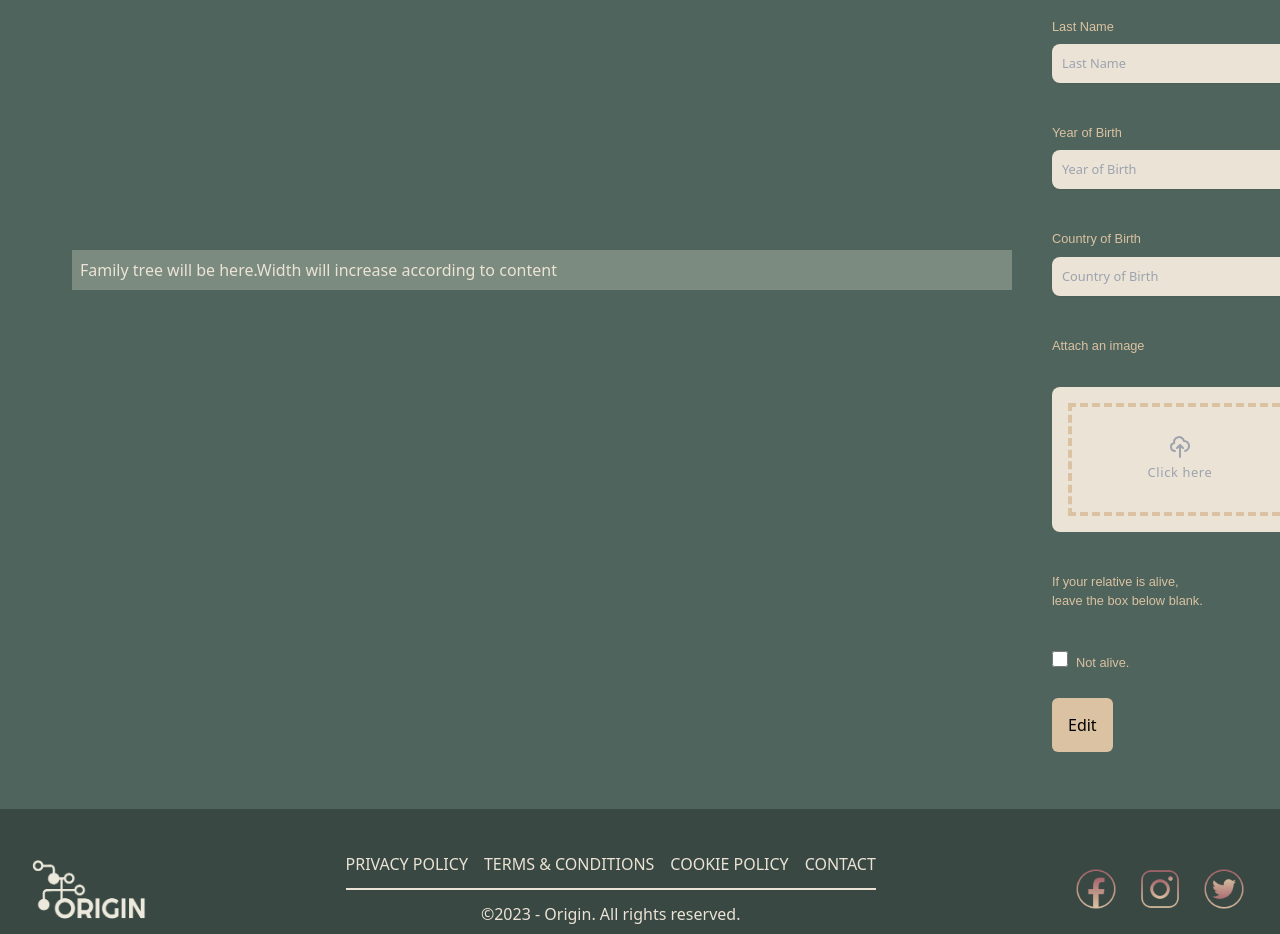
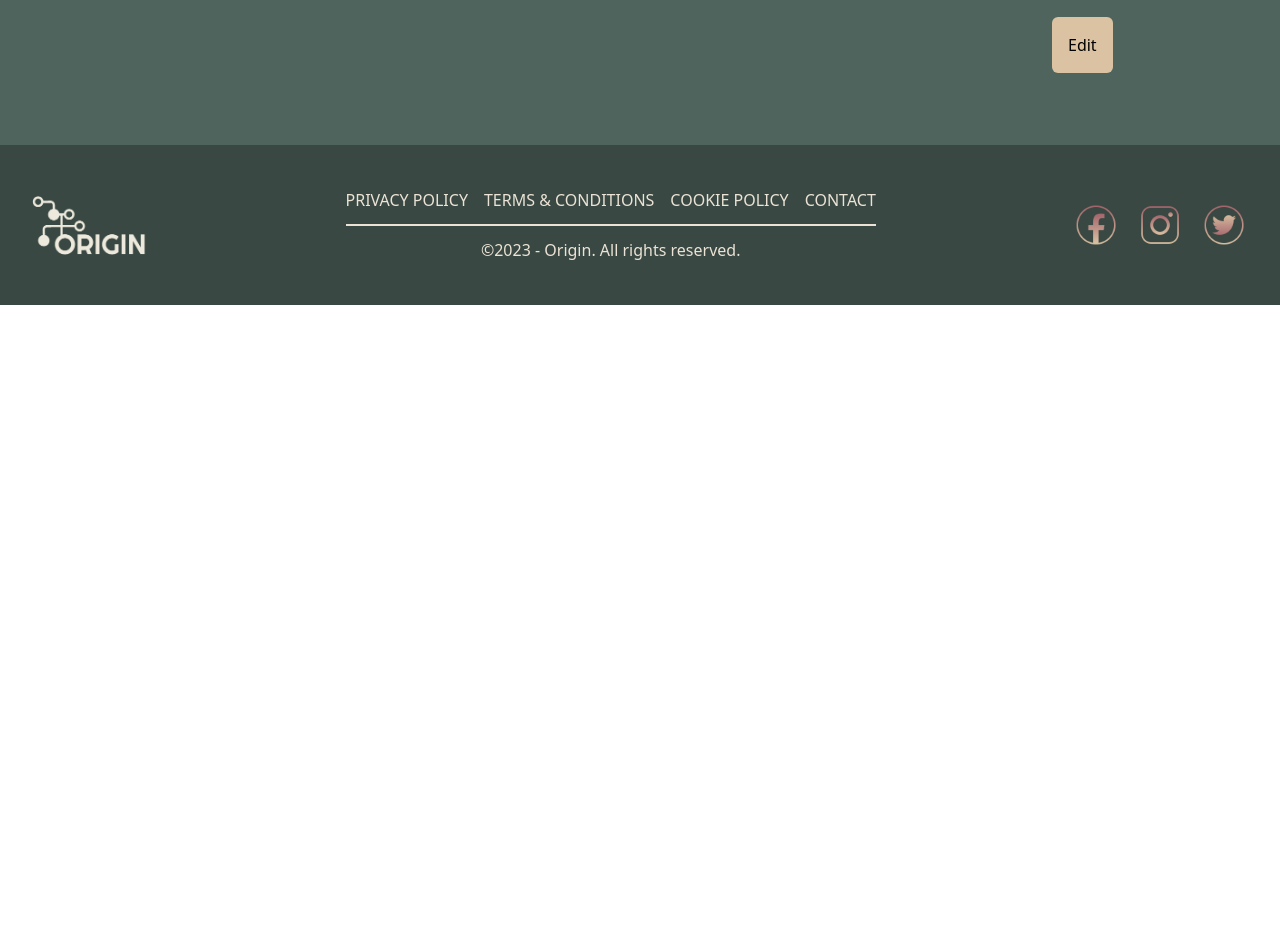
Before and after one commit to egidehirwa/origin, a React (Create React App) app in the folder frontend/: page /tree in a window 1280 px wide. Shown: the part 700-1634 px from the top of the page. After the commit the page ends 1005 px from the top, so only its background shows below. Built offline with nearby package versions, Linux system fonts and the light colour scheme.

Commit message:
for changed to forHTML class changed to className axious added cors added added test_server.js for testing express added

```diff
--- a/frontend/src/App.jsx
+++ b/frontend/src/App.jsx
@@ -1,9 +1,4 @@
-import {
-    createBrowserRouter,
-    Route,
-    createRoutesFromElements,
-    RouterProvider
-} from "react-router-dom"
+import { createBrowserRouter, Route, createRoutesFromElements, RouterProvider } from "react-router-dom";
 import RootLayout from "./layouts/rootLayout";
 
 import HomePage from "./pages/home";
@@ -14,7 +9,9 @@ import TreePage from "./pages/tree";
 import EventsPage from "./pages/events";
 import ShopPage from "./pages/shop";
 import LegalPolicyPage from "./pages/legalPolicy";
+import axios from "axios";
 
+axios.defaults.baseURL = "http://localhost:4000"; //database /herouku paste here
 
 const router = createBrowserRouter(
     createRoutesFromElements(
@@ -29,12 +26,10 @@ const router = createBrowserRouter(
             <Route path="/legalPolicy" element={<LegalPolicyPage />} />
         </Route>
     )
-)
+);
 
 function App() {
-    return (
-        <RouterProvider router={router} />
-    )
+    return <RouterProvider router={router} />;
 }
 
 export default App;
--- a/frontend/src/components/treeForm.jsx
+++ b/frontend/src/components/treeForm.jsx
@@ -1,15 +1,24 @@
 import { useState } from "react";
+import axios from "axios";
 
 const TreeForm = () => {
-    const [checked, setChecked] = useState(false);
-    const checkMe = () => {
-        setChecked(!checked);
+    // const [checked, setChecked] = useState(false);
+    // const checkMe = () => {
+    //     setChecked(!checked);
+    // };
+
+    const [name, setName] = useState("");
+    const [lastName, setLastName] = useState("");
+    const submitInfo = (ev) => {
+        ev.preventDefault();
+        axios.post("/tree", { name, lastName });
+        // axios.get("/test");
     };
 
     return (
-        <form action="#" className="space-y-10">
-            <div>
-                <label for="info" className="block mb-2 text-sm font-secondaryFont text-creemish ">
+        <form className="space-y-10" onSubmit={submitInfo}>
+            {/* <div>
+                <label htmlFor="info" className="block mb-2 text-sm font-secondaryFont text-creemish ">
                     Relatives Type{" "}
                 </label>
                 <input
@@ -19,33 +28,37 @@ const TreeForm = () => {
                     placeholder="Father, Mother, Sister etc..."
                     required
                 />
-            </div>
+            </div> */}
             <div>
-                <label for="info" className="block mb-2 text-sm font-secondaryFont text-creemish ">
+                <label htmlFor="info" className="block mb-2 text-sm font-secondaryFont text-creemish ">
                     First Name
                 </label>
                 <input
                     type="info"
                     id="info"
+                    value={name}
+                    onChange={(ev) => setName(ev.target.value)}
                     className="shadow-sm text-gray-900 text-sm rounded-lg block w-64 p-2.5 bg-lightcream "
                     placeholder="First Name"
                     required
                 />
             </div>
             <div>
-                <label for="info" className="block mb-2 text-sm font-secondaryFont text-creemish  ">
+                <label htmlFor="info" className="block mb-2 text-sm font-secondaryFont text-creemish  ">
                     Last Name
                 </label>
                 <input
                     type="info"
                     id="info"
+                    value={lastName}
+                    onChange={(ev) => setLastName(ev.target.value)}
                     className="shadow-sm text-gray-900 text-sm rounded-lg block w-64 p-2.5 bg-lightcream "
                     placeholder="Last Name"
                     required
                 />
             </div>
-            <div>
-                <label for="info" className="block mb-2 text-sm font-secondaryFont text-creemish  ">
+            {/* <div>
+                <label htmlFor="info" className="block mb-2 text-sm font-secondaryFont text-creemish  ">
                     Year of Birth
                 </label>
                 <input
@@ -55,9 +68,9 @@ const TreeForm = () => {
                     placeholder="Year of Birth"
                     required
                 />
-            </div>
-            <div>
-                <label for="info" className="block mb-2 text-sm font-secondaryFont text-creemish ">
+            </div> */}
+            {/* <div>
+                <label htmlFor="info" className="block mb-2 text-sm font-secondaryFont text-creemish ">
                     Country of Birth
                 </label>
                 <input
@@ -67,55 +80,54 @@ const TreeForm = () => {
                     placeholder="Country of Birth"
                     required
                 />
-            </div>
-            <div>
-                <label for="image" className="block mb-2 text-sm font-secondaryFont text-creemish  ">
+            </div> */}
+            {/* <div>
+                <label htmlFor="image" className="block mb-2 text-sm font-secondaryFont text-creemish  ">
                     Attach an image
                 </label>
 
-                <div class="">
-                    <div class="mt-8 flex ">
-                        <div class="max-w-2xl rounded-lg bg-lightcream">
-                            <div class="m-4">
-                                <div class="flex w-56 items-center ">
-                                    <label class="flex w-full flex-col border-4 border-dashed border-creemish ">
-                                        <div class="flex flex-col items-center pt-7">
+                <div className="mt-8 flex ">
+                    <div className="max-w-2xl rounded-lg bg-lightcream">
+                        <div className="m-4">
+                            <div className="flex w-56 items-center ">
+                                <label className="flex w-full flex-col border-4 border-dashed border-creemish ">
+                                    <div className="flex flex-col items-center pt-7">
                                         <svg
                                             xmlns="http://www.w3.org/2000/svg"
-                                                class="h-6 w-6 text-gray-400 group-hover:text-gray-600"
+                                            className="h-6 w-6 text-gray-400 group-hover:text-gray-600"
                                             fill="none"
                                             viewBox="0 0 24 24"
                                             stroke="currentColor"
                                         >
                                             <path
-                                                    stroke-linecap="round"
-                                                    stroke-linejoin="round"
-                                                    stroke-width="2"
+                                                strokeLinecap="round"
+                                                strokeLinejoin="round"
+                                                strokeWidth="2"
                                                 d="M7 16a4 4 0 01-.88-7.903A5 5 0 1115.9 6L16 6a5 5 0 011 9.9M15 13l-3-3m0 0l-3 3m3-3v12"
                                             />
                                         </svg>
-                                            <p class="pt-1 text-sm tracking-wider text-gray-400 group-hover:text-gray-600">Click here</p>
+                                        <p className="pt-1 text-sm tracking-wider text-gray-400 group-hover:text-gray-600">Click here</p>
                                     </div>
-                                        <input type="file" class="opacity-0" />
+                                    <input type="file" className="opacity-0" />
                                 </label>
                             </div>
                         </div>
                     </div>
                 </div>
-                </div>
-            </div>
-            <label for="info" className="block mb-2 text-sm font-secondaryFont text-creemish" data-headlessui-state="open">
+            </div> */}
+
+            {/* <label htmlFor="info" className="block mb-2 text-sm font-secondaryFont text-creemish" data-headlessui-state="open">
                 If your relative is alive, leave the box below blank.{" "}
-            </label>
+            </label> */}
 
-            <input
+            {/* <input
                 id="link-checkbox"
                 type="checkbox"
                 onChange={checkMe}
                 value=""
                 className="w-4 h-4 text-greenish  border-gray-300 rounded accent-white checked focus:ring-creemish "
             />
-            <label for="info" className=" p-2 mb-2 text-sm font-secondaryFont text-creemish " data-headlessui-state="open">
+            <label htmlFor="info" className=" p-2 mb-2 text-sm font-secondaryFont text-creemish " data-headlessui-state="open">
                 Not alive.
             </label>
             <div style={{ display: checked ? "block" : "none" }}>
@@ -124,15 +136,10 @@ const TreeForm = () => {
                     id="info"
                     className="shadow-sm text-gray-900 text-sm rounded-lg block w-64 p-2.5 bg-lightcream "
                     placeholder="Year of Death"
-                    required
                 />
-            </div>
+            </div> */}
 
-            <div className="relative mt-10">
-                <a href="https://www.google.be/" className="btn rounded-md px-4 py-4  bg-creemish text-black hover:bg-darkgreen">
-                    Edit
-                </a>
-            </div>
+            <button className="relative mt-10 btn rounded-md px-4 py-4  bg-creemish text-black hover:bg-darkgreen">Edit</button>
         </form>
     );
 };
--- /dev/null
+++ b/frontend/src/test_server.js
@@ -0,0 +1,22 @@
+const express = require("express");
+const cors = require("cors");
+const app = express();
+
+app.use(express.json());
+app.use(
+    cors({
+        credentials: true,
+        origin: "http://127.0.0.1:3000", //client tarafi
+    })
+);
+
+app.get("/test", (req, res) => {
+    res.json("test ok");
+});
+
+app.post("/tree", (req, res) => {
+    const { name, lastName } = req.body;
+    res.json({ name, lastName });
+});
+//burada calisyor
+app.listen(4000);
```
Also changed, not shown: frontend/src/pages/contact.jsx (+20 -20 lines), frontend/src/pages/legalPolicy.jsx (+8 -8 lines). Lines whose indentation alone changed are shown as unchanged.
